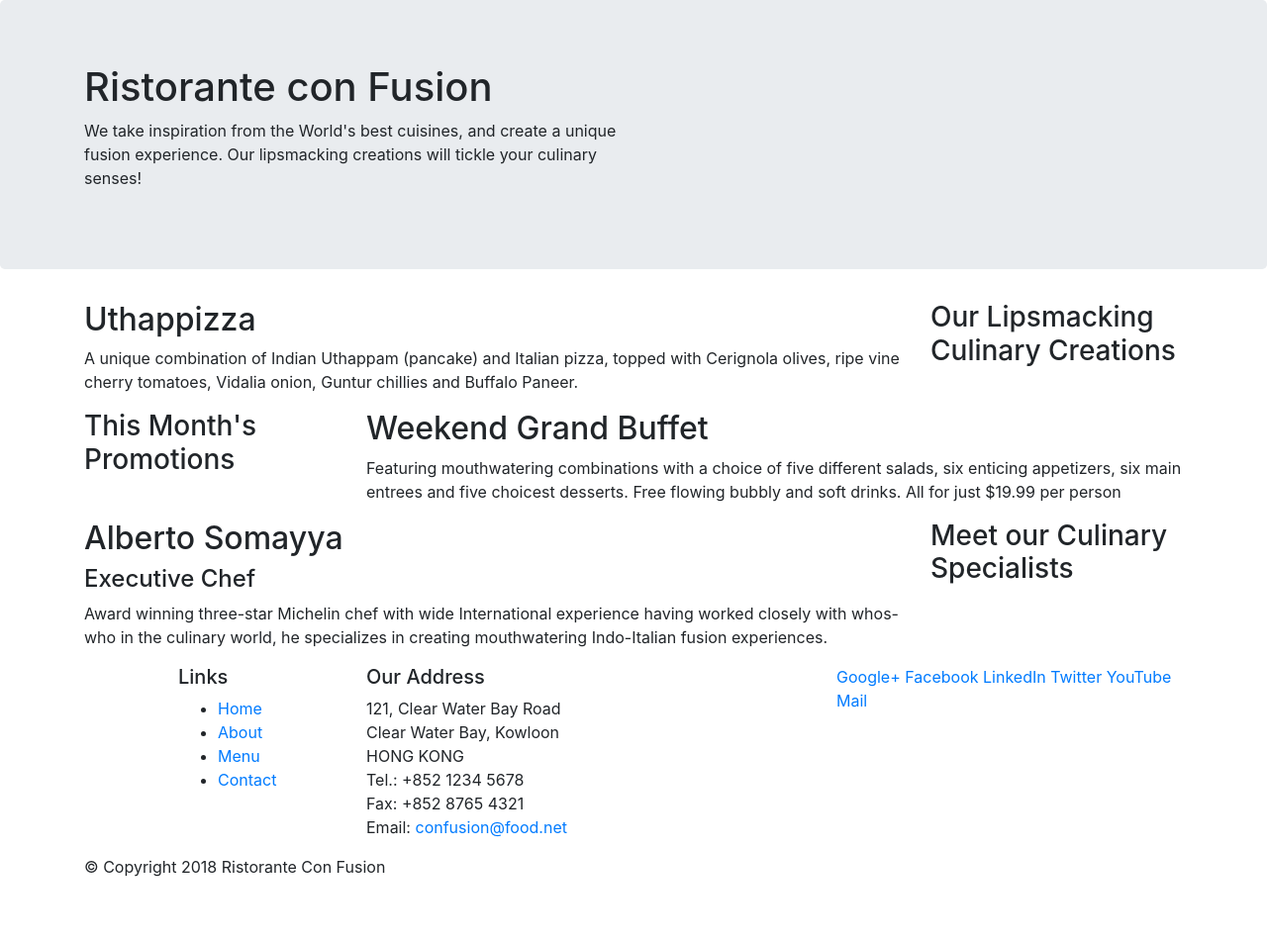
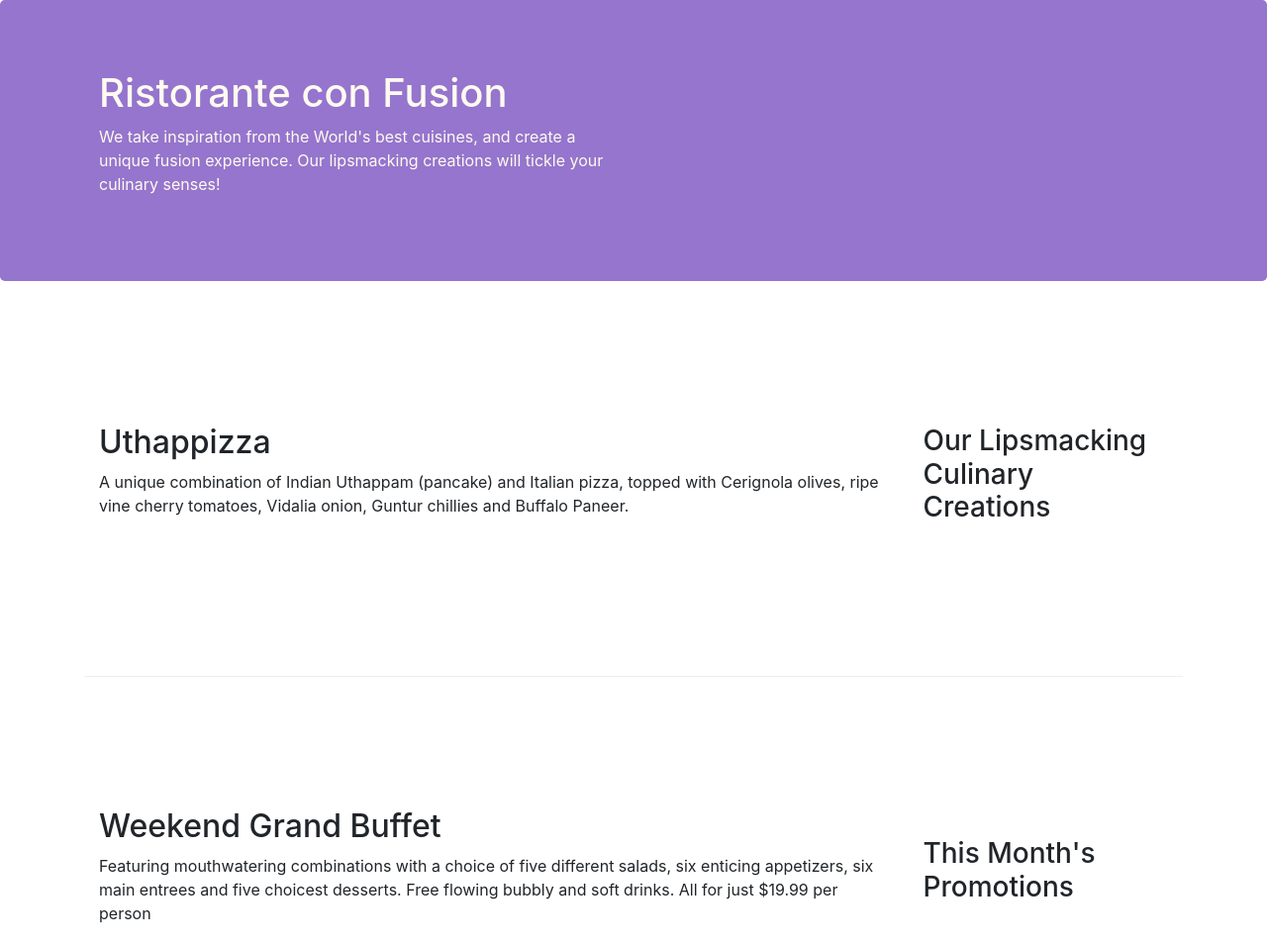
Before and after one commit to EricSyme/Bootstrap-ConFusion, a website: page index.html in a window 1280 px wide. Shown: the top 954 px of the page at 99% size. Before the commit the page ends 904 px from the top, so only its background shows below. Drawn offline with nearby package versions, Linux system fonts and the light colour scheme.

Commit message:
Bootstrap Grid Sys pt 2

```diff
--- /dev/null
+++ b/css/styles.css
@@ -0,0 +1,29 @@
+.row-header{
+    margin:0px auto;
+    padding:0px;
+}
+
+.row-content {
+    margin:0px auto;
+    padding: 50px 0px 50px 0px;
+    border-bottom: 1px ridge;
+    min-height:400px;
+}
+
+.footer{
+    background-color: #D1C4E9;
+    margin:0px auto;
+    padding: 20px 0px 20px 0px;
+}
+.jumbotron {
+    padding:70px 30px 70px 30px;
+    margin:0px auto;
+    background: #9575CD ;
+    color:floralwhite;
+}
+
+.address{
+    font-size:80%;
+    margin:0px;
+    color:#0f0f0f;
+}
--- a/index.html
+++ b/index.html
@@ -9,6 +9,7 @@
 
     <!-- Bootstrap CSS -->
     <link rel="stylesheet" href="node_modules/bootstrap/dist/css/bootstrap.min.css">
+    <link href="css/styles.css" rel="stylesheet">
     <title>Ristorante Con Fusion</title>
 </head>
 
@@ -16,7 +17,7 @@
 
     <header class= "jumbotron">
         <div class= "container">
-            <div class= "row">
+            <div class= "row row-header">
                 <div class= "col-12 col-sm-6">
                     <h1>Ristorante con Fusion</h1>
                     <p>We take inspiration from the World's best cuisines, and create a unique fusion experience. Our lipsmacking creations will tickle your culinary senses!</p>
@@ -28,28 +29,28 @@
     </header>
 
     <div class= "container">
-        <div class= "row">
+        <div class= "row row-content align-items-center">
             <div class= "col-12 col-sm-4 order-sm-last col-md-3">
                 <h3>Our Lipsmacking Culinary Creations</h3>
             </div>
-            <div class= "col col-sm  order-sm-firstcol-md">
+            <div class= "col col-sm order-sm-first col-md">
                 <h2>Uthappizza</h2>
                 <p>A unique combination of Indian Uthappam (pancake) and Italian pizza, topped with Cerignola olives, ripe vine cherry tomatoes, Vidalia onion, Guntur chillies and Buffalo Paneer.</p>
             </div>
         </div>
 
 
-        <div class= "row">
-            <div class= "col-12 col-sm-4 col-md-3">
+        <div class= "row row-content align-items-center">
+            <div class= "col-12 col-sm-4 order-sm-last col-md-3">
                 <h3>This Month's Promotions</h3>
             </div>
-            <div class= "col col-sm col-md">
+            <div class= "col col-sm order-sm-first col-md">
                 <h2>Weekend Grand Buffet</h2>
                 <p>Featuring mouthwatering combinations with a choice of five different salads, six enticing appetizers, six main entrees and five choicest desserts. Free flowing bubbly and soft drinks. All for just $19.99 per person </p>
             </div>
         </div>
 
-        <div class= "row">
+        <div class= "row row-content align-items-center">
             <div class= "col-12 col-sm-4 order-sm-last col-md-3">
                 <h3>Meet our Culinary Specialists</h3>
             </div>
@@ -61,12 +62,12 @@
         </div>
     </div>
 
-    <footer>
+    <footer class= "footer">
         <div class= "container">
             <div class= "row">
                 <div class= "col-4 offset-1 col-sm-2">
                     <h5>Links</h5>
-                    <ul>
+                    <ul class= "list-unstyled">
                         <li><a href="#">Home</a></li>
                         <li><a href="#">About</a></li>
                         <li><a href="#">Menu</a></li>
@@ -84,8 +85,8 @@
 		              Email: <a href="mailto:confusion@food.net">confusion@food.net</a>
 		           </address>
                 </div>
-                <div class= "col-12 col-sm-4">
-                    <div>
+                <div class= "col-12 col-sm-4 align-self-center">
+                    <div class= "text-center">
                         <a href="http://google.com/+">Google+</a>
                         <a href="http://www.facebook.com/profile.php?id=">Facebook</a>
                         <a href="http://www.linkedin.com/in/">LinkedIn</a>
@@ -95,7 +96,7 @@
                     </div>
                 </div>
            </div>
-           <div class= "row">
+           <div class= "row justify-content-center">
                 <div class= "col-auto">
                     <p>© Copyright 2018 Ristorante Con Fusion</p>
                 </div>
```
